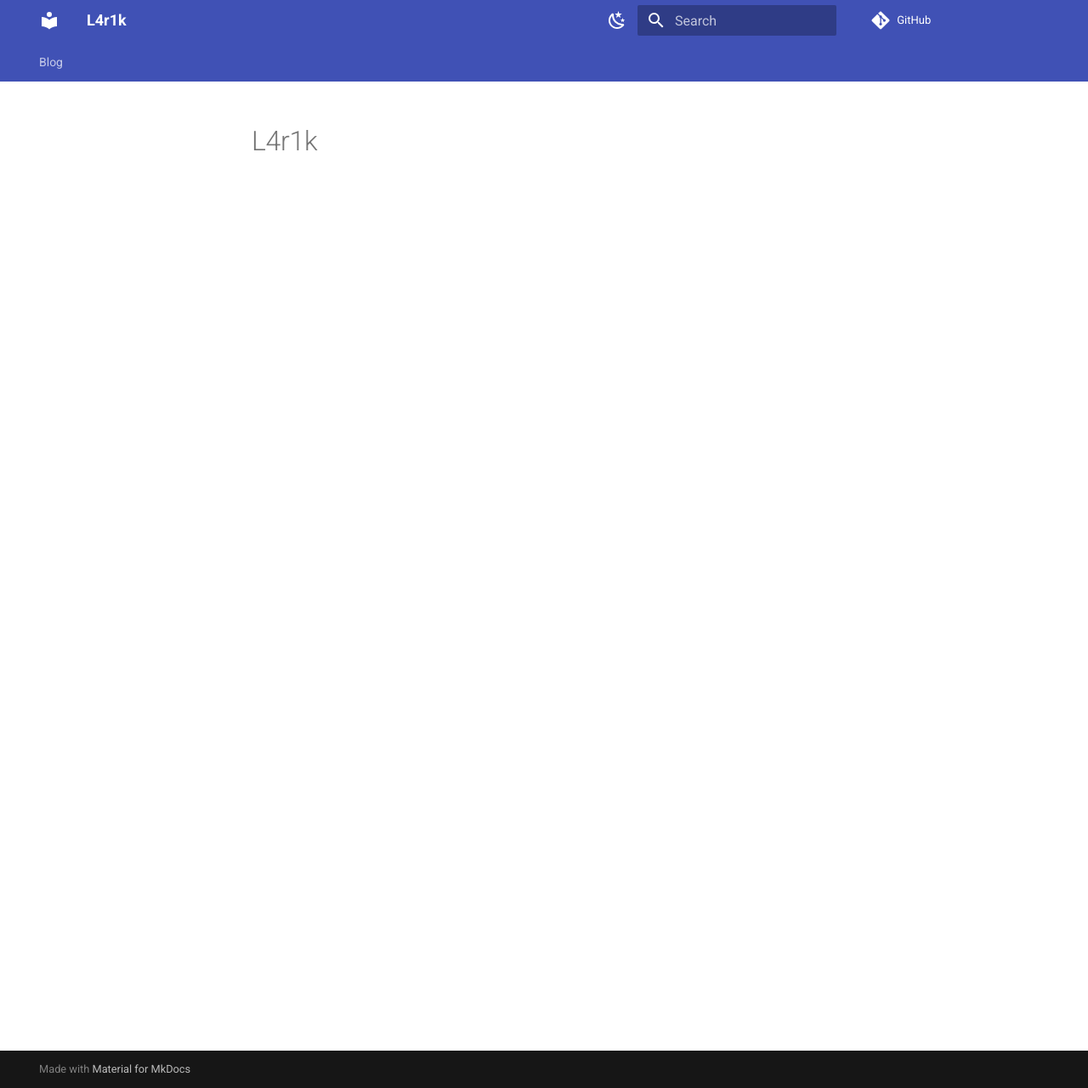
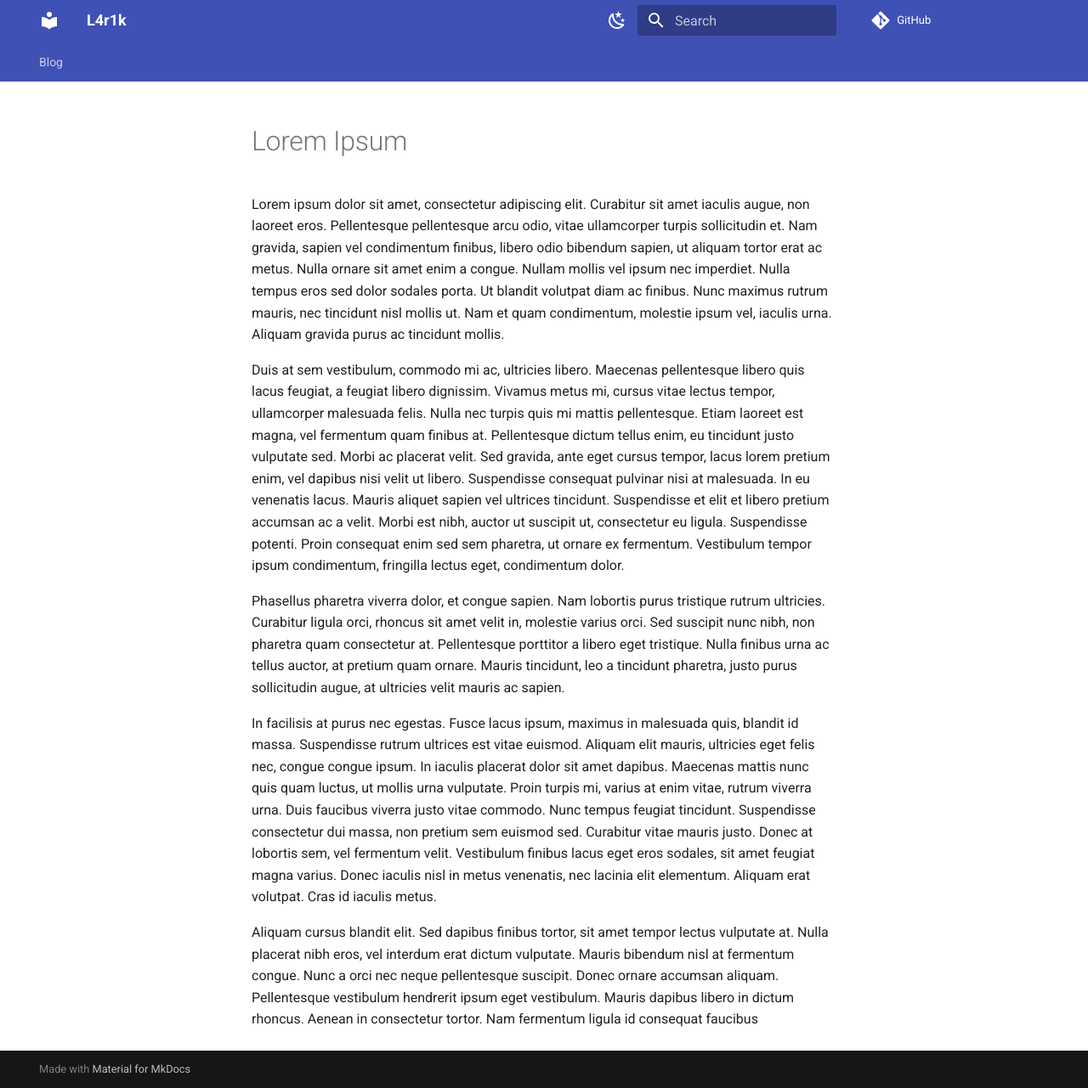
Before and after one commit to L4r1k/blog, an MkDocs documentation site: the page built from docs/index.md, in a window 1280 px wide and 1281 px high. Shown: the whole window at 85% size. Built offline with MkDocs 1.6.1 and Material for MkDocs 9.7.7, drawn with Linux system fonts in a browser that asks for light colours; comment, search, counter and statistics services are not loaded.

Commit message:
PUSH NOTE : index.md

```diff
--- a/docs/index.md
+++ b/docs/index.md
@@ -1 +1,15 @@
-# L4r1k
+---
+share: true
+---
+
+# Lorem Ipsum
+
+Lorem ipsum dolor sit amet, consectetur adipiscing elit. Curabitur sit amet iaculis augue, non laoreet eros. Pellentesque pellentesque arcu odio, vitae ullamcorper turpis sollicitudin et. Nam gravida, sapien vel condimentum finibus, libero odio bibendum sapien, ut aliquam tortor erat ac metus. Nulla ornare sit amet enim a congue. Nullam mollis vel ipsum nec imperdiet. Nulla tempus eros sed dolor sodales porta. Ut blandit volutpat diam ac finibus. Nunc maximus rutrum mauris, nec tincidunt nisl mollis ut. Nam et quam condimentum, molestie ipsum vel, iaculis urna. Aliquam gravida purus ac tincidunt mollis.
+
+Duis at sem vestibulum, commodo mi ac, ultricies libero. Maecenas pellentesque libero quis lacus feugiat, a feugiat libero dignissim. Vivamus metus mi, cursus vitae lectus tempor, ullamcorper malesuada felis. Nulla nec turpis quis mi mattis pellentesque. Etiam laoreet est magna, vel fermentum quam finibus at. Pellentesque dictum tellus enim, eu tincidunt justo vulputate sed. Morbi ac placerat velit. Sed gravida, ante eget cursus tempor, lacus lorem pretium enim, vel dapibus nisi velit ut libero. Suspendisse consequat pulvinar nisi at malesuada. In eu venenatis lacus. Mauris aliquet sapien vel ultrices tincidunt. Suspendisse et elit et libero pretium accumsan ac a velit. Morbi est nibh, auctor ut suscipit ut, consectetur eu ligula. Suspendisse potenti. Proin consequat enim sed sem pharetra, ut ornare ex fermentum. Vestibulum tempor ipsum condimentum, fringilla lectus eget, condimentum dolor.
+
+Phasellus pharetra viverra dolor, et congue sapien. Nam lobortis purus tristique rutrum ultricies. Curabitur ligula orci, rhoncus sit amet velit in, molestie varius orci. Sed suscipit nunc nibh, non pharetra quam consectetur at. Pellentesque porttitor a libero eget tristique. Nulla finibus urna ac tellus auctor, at pretium quam ornare. Mauris tincidunt, leo a tincidunt pharetra, justo purus sollicitudin augue, at ultricies velit mauris ac sapien.
+
+In facilisis at purus nec egestas. Fusce lacus ipsum, maximus in malesuada quis, blandit id massa. Suspendisse rutrum ultrices est vitae euismod. Aliquam elit mauris, ultricies eget felis nec, congue congue ipsum. In iaculis placerat dolor sit amet dapibus. Maecenas mattis nunc quis quam luctus, ut mollis urna vulputate. Proin turpis mi, varius at enim vitae, rutrum viverra urna. Duis faucibus viverra justo vitae commodo. Nunc tempus feugiat tincidunt. Suspendisse consectetur dui massa, non pretium sem euismod sed. Curabitur vitae mauris justo. Donec at lobortis sem, vel fermentum velit. Vestibulum finibus lacus eget eros sodales, sit amet feugiat magna varius. Donec iaculis nisl in metus venenatis, nec lacinia elit elementum. Aliquam erat volutpat. Cras id iaculis metus.
+
+Aliquam cursus blandit elit. Sed dapibus finibus tortor, sit amet tempor lectus vulputate at. Nulla placerat nibh eros, vel interdum erat dictum vulputate. Mauris bibendum nisl at fermentum congue. Nunc a orci nec neque pellentesque suscipit. Donec ornare accumsan aliquam. Pellentesque vestibulum hendrerit ipsum eget vestibulum. Mauris dapibus libero in dictum rhoncus. Aenean in consectetur tortor. Nam fermentum ligula id consequat faucibus
```
